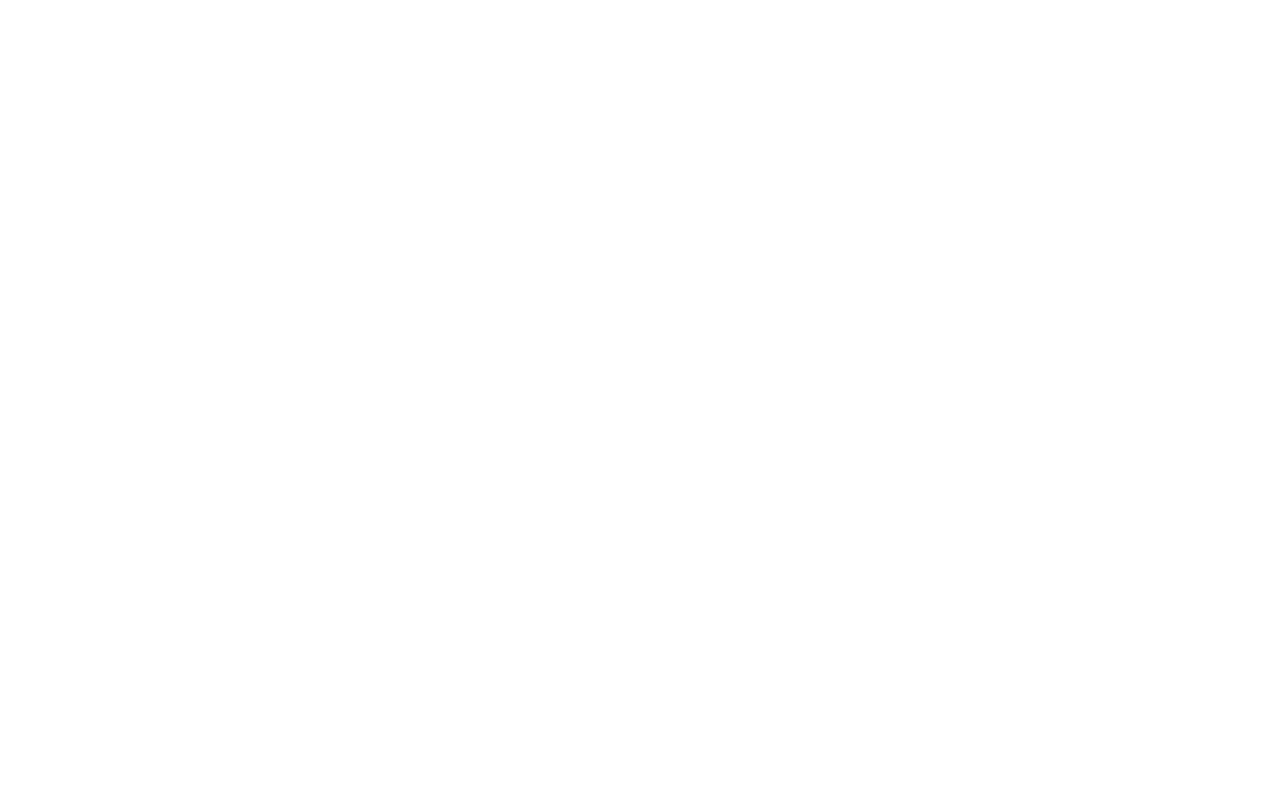
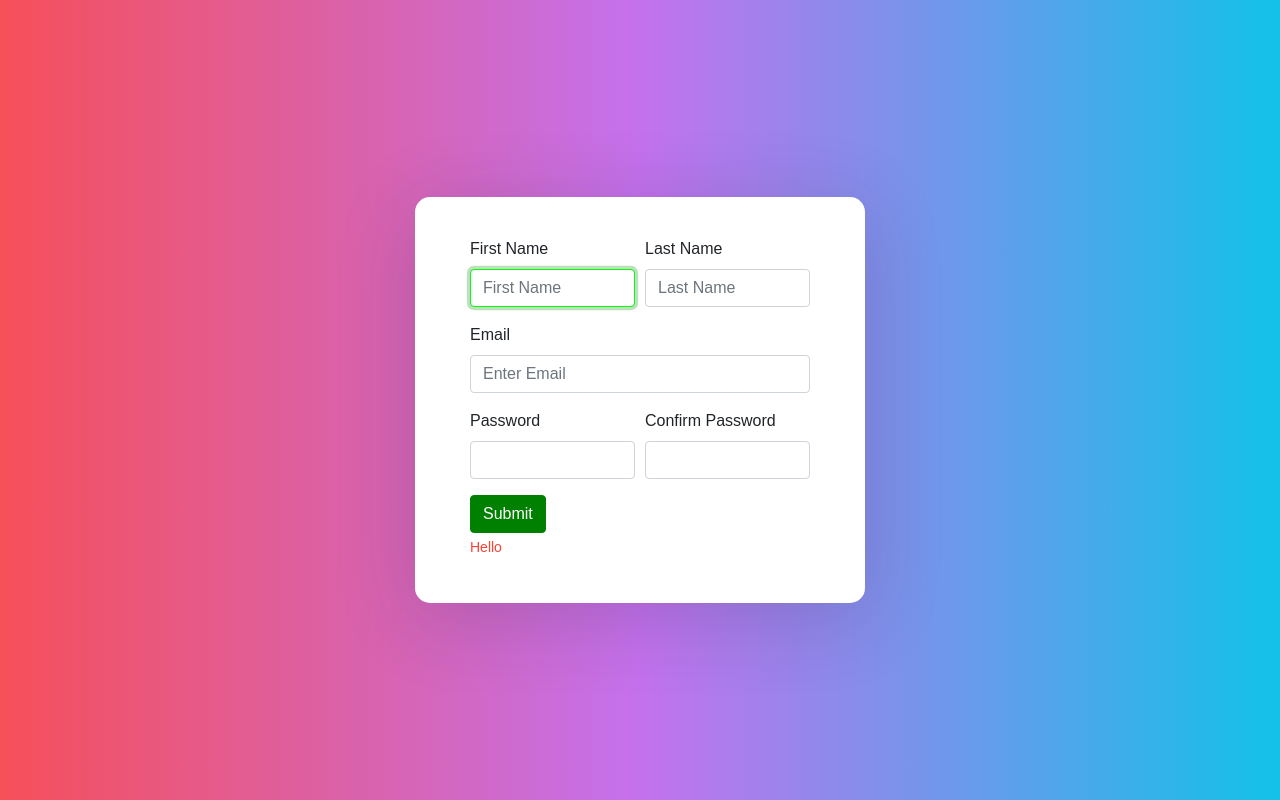
Before and after one commit to alanshiau717/to_do_list, a React (Create React App) app in the folder client/: page /signup in a window 1280 px wide. Built offline with nearby package versions, Linux system fonts and the light colour scheme.

Commit message:
completed signup frontend

```diff
--- a/client/src/App.tsx
+++ b/client/src/App.tsx
@@ -7,14 +7,24 @@
 import ForgotPwd from "./components/forgot-password";
 import Wrapper from "./components/wrappers/verification_wrapper";
 import MainView from "./components/wrappers/main_view_wrapper";
+import SignUp from "./components/sign-up";
 class App extends Component {
   render() {
     return (
       <div className="App">
         <div>
           <Switch>
-            <Route exact path={["/"]} component={Wrapper(LoginPage)} />
-            <Route exact path="/forgot" component={Wrapper(ForgotPwd)} />
+            <Route
+              exact
+              path={["/"]}
+              component={Wrapper(LoginPage)}
+            />
+            <Route
+              exact
+              path="/forgot"
+              component={Wrapper(ForgotPwd)}
+            />
+            <Route exact path="/signup" component={Wrapper(SignUp)} />
             <Route path="/main" component={MainView} />
           </Switch>
         </div>
--- a/client/src/components/forgot-password.tsx
+++ b/client/src/components/forgot-password.tsx
@@ -7,6 +7,6 @@
   //   super(props);
   // }
   render() {
-    return <div></div>;
+    return <div>this is the forget password page</div>;
   }
 }
--- a/client/src/components/login-page.tsx
+++ b/client/src/components/login-page.tsx
@@ -62,7 +62,10 @@
         {uservalid === false && trycount <= 4 && (
           <Alert
             variant="danger"
-            style={{ margin: "0px 0px 0px 0px", padding: "5px 5px 5px 5px" }}
+            style={{
+              margin: "0px 0px 0px 0px",
+              padding: "5px 5px 5px 5px",
+            }}
           >
             Email or password is wrong.
           </Alert>
@@ -70,7 +73,10 @@
         {uservalid === false && trycount > 4 && (
           <Alert
             variant="danger"
-            style={{ margin: "0px 0px 0px 0px", padding: "5px 5px 5px 5px" }}
+            style={{
+              margin: "0px 0px 0px 0px",
+              padding: "5px 5px 5px 5px",
+            }}
           >
             Email or password is wrong. <br />
             <Alert.Link href="#">Reset your password.</Alert.Link>
@@ -106,23 +112,35 @@
               className="custom-control-input"
               id="customCheck1"
             />
-            <label className="custom-control-label" htmlFor="customCheck1">
+            <label
+              className="custom-control-label"
+              htmlFor="customCheck1"
+            >
               Remember me
             </label>
           </div>
         </div>
 
         <button
-          // type="submit"
           type="button"
           className="btn btn-dark btn-lg btn-block"
           onClick={this.verify_login}
         >
           Sign in
         </button>
-        <p className="forgot-password text-right">
-          Forgot <Link to="/forgot">password?</Link>
-        </p>
+        <div
+          style={{
+            display: "grid",
+            gridTemplateColumns: "auto auto",
+          }}
+        >
+          <div style={{ gridColumn: "1/2" }} className="text-left">
+            <Link to="/signup"> Sign up </Link>
+          </div>
+          <div style={{ gridColumn: "2/3" }} className="text-right">
+            Forgot <Link to="/forgot">password?</Link>
+          </div>
+        </div>
       </form>
     );
   }
--- /dev/null
+++ b/client/src/components/sign-up.tsx
@@ -0,0 +1,298 @@
+import React from "react";
+import UserAccessService from "../services/user.access";
+import {
+  Form,
+  Button,
+  Col,
+  // FormControlElement,
+} from "react-bootstrap";
+import { ThemeConsumer } from "react-bootstrap/esm/ThemeProvider";
+interface ErrorObj {
+  pwd: {
+    error_msg: string;
+    is_err: boolean;
+  };
+  fname: {
+    error_msg: string;
+    is_err: boolean;
+  };
+  lname: {
+    error_msg: string;
+    is_err: boolean;
+  };
+  email: {
+    error_msg: string;
+    is_err: boolean;
+  };
+}
+interface FormValues {
+  fname: string;
+  lname: string;
+  pwd: string;
+  confpwd: string;
+  email: string;
+}
+interface Props {}
+interface State {
+  banner_message: string;
+  validation: boolean;
+  error: ErrorObj;
+  formValues: FormValues;
+}
+
+export default class LoginPage extends React.Component<Props, State> {
+  constructor(props: Props) {
+    super(props);
+    this.handleSubmit = this.handleSubmit.bind(this);
+    this.handleChange = this.handleChange.bind(this);
+    this.state = {
+      banner_message: "",
+      validation: false,
+      error: {
+        pwd: {
+          error_msg: "",
+          is_err: false,
+        },
+        fname: {
+          error_msg: "",
+          is_err: false,
+        },
+        lname: {
+          error_msg: "",
+          is_err: false,
+        },
+        email: {
+          error_msg: "",
+          is_err: false,
+        },
+      },
+      formValues: {
+        fname: "",
+        lname: "",
+        pwd: "",
+        confpwd: "",
+        email: "",
+      },
+    };
+  }
+  validate() {
+    var canSubmit = true;
+    var tempErr = this.state.error;
+    if (this.state.formValues.fname === "") {
+      tempErr.fname = {
+        error_msg: "Please Enter First Name",
+        is_err: true,
+      };
+      canSubmit = false;
+    } else {
+      tempErr.fname.is_err = false;
+    }
+
+    if (this.state.formValues.lname === "") {
+      tempErr.lname = {
+        error_msg: "Please Enter Last Name",
+        is_err: true,
+      };
+      canSubmit = false;
+    } else {
+      tempErr.lname.is_err = false;
+    }
+    if (this.state.formValues.pwd === "") {
+      tempErr.pwd = {
+        error_msg: "Please Enter a password",
+        is_err: true,
+      };
+      canSubmit = false;
+    } else if (
+      this.state.formValues.pwd !== this.state.formValues.confpwd
+    ) {
+      tempErr.pwd = {
+        error_msg: "Passwords don't match",
+        is_err: true,
+      };
+      canSubmit = false;
+    } else {
+      tempErr.pwd.is_err = false;
+    }
+    var emailPattern =
+      /^[a-zA-Z0-9._-]+@[a-zA-Z0-9.-]+\.[a-zA-Z]{2,4}$/;
+
+    if (!emailPattern.test(this.state.formValues.email)) {
+      tempErr.email = {
+        error_msg: "Please enter a valid email",
+        is_err: true,
+      };
+      canSubmit = false;
+    } else {
+      tempErr.email.is_err = false;
+    }
+    this.setState({
+      error: tempErr,
+    });
+    return canSubmit;
+  }
+
+  handleChange(e: React.ChangeEvent<HTMLInputElement>) {
+    this.setState({
+      formValues: {
+        ...this.state.formValues,
+        [e.target.name]: e.target.value,
+      },
+    });
+  }
+  handleSubmit(e: React.FormEvent<HTMLFormElement>) {
+    e.preventDefault();
+    e.stopPropagation();
+    this.setState({
+      validation: true,
+    });
+
+    var canSubmit = this.validate();
+    if (canSubmit) {
+      var data = {
+        firstName: this.state.formValues.fname,
+        lastName: this.state.formValues.lname,
+        email: this.state.formValues.email,
+        password: this.state.formValues.pwd,
+      };
+      UserAccessService.signup(data)
+        .then((response) => {
+          console.log(response);
+          return response;
+        })
+        .catch((e) => {
+          if (e.response.data.message === "Error: Email Exists") {
+          }
+        });
+    }
+  }
+  render() {
+    return (
+      <Form onSubmit={this.handleSubmit}>
+        <Form.Row>
+          <Form.Group as={Col}>
+            <Form.Label>First Name</Form.Label>
+            <Form.Control
+              autoFocus
+              type="input"
+              placeholder="First Name"
+              name="fname"
+              value={this.state.formValues.fname}
+              onChange={(e: React.ChangeEvent<HTMLInputElement>) => {
+                this.handleChange(e);
+
+                if (this.state.validation) {
+                  setTimeout(() => {
+                    this.validate();
+                  }, 1);
+                }
+              }}
+              isInvalid={this.state.error.fname.is_err}
+            />
+            <Form.Control.Feedback type="invalid">
+              {this.state.error.fname.error_msg}
+            </Form.Control.Feedback>
+          </Form.Group>
+
+          <Form.Group as={Col}>
+            <Form.Label>Last Name</Form.Label>
+            <Form.Control
+              // required
+              type="input"
+              placeholder="Last Name"
+              name="lname"
+              onChange={(e: React.ChangeEvent<HTMLInputElement>) => {
+                this.handleChange(e);
+
+                if (this.state.validation) {
+                  setTimeout(() => {
+                    this.validate();
+                  }, 1);
+                }
+              }}
+              value={this.state.formValues.lname}
+              isInvalid={this.state.error.lname.is_err}
+            />
+            <Form.Control.Feedback type="invalid">
+              {this.state.error.lname.error_msg}
+            </Form.Control.Feedback>
+          </Form.Group>
+        </Form.Row>
+
+        <Form.Group controlId="formGridEmial">
+          <Form.Label>Email</Form.Label>
+          <Form.Control
+            onChange={(e: React.ChangeEvent<HTMLInputElement>) => {
+              this.handleChange(e);
+
+              if (this.state.validation) {
+                setTimeout(() => {
+                  this.validate();
+                }, 1);
+              }
+            }}
+            value={this.state.formValues.email}
+            placeholder="Enter Email"
+            name="email"
+            isInvalid={this.state.error.email.is_err}
+          />
+          <Form.Control.Feedback type="invalid">
+            Please provide a valid email
+          </Form.Control.Feedback>
+        </Form.Group>
+
+        <Form.Row>
+          <Form.Group as={Col}>
+            <Form.Label>Password</Form.Label>
+            <Form.Control
+              // required
+              type="password"
+              placeholder=""
+              name="pwd"
+              onChange={(e: React.ChangeEvent<HTMLInputElement>) => {
+                this.handleChange(e);
+
+                if (this.state.validation) {
+                  setTimeout(() => {
+                    this.validate();
+                  }, 1);
+                }
+              }}
+              value={this.state.formValues.pwd}
+              isInvalid={this.state.error.pwd.is_err}
+            />
+            <Form.Control.Feedback type="invalid">
+              {this.state.error.pwd.error_msg}
+            </Form.Control.Feedback>
+          </Form.Group>
+
+          <Form.Group as={Col}>
+            <Form.Label>Confirm Password</Form.Label>
+            <Form.Control
+              // required
+              type="password"
+              placeholder=""
+              name="confpwd"
+              onChange={(e: React.ChangeEvent<HTMLInputElement>) => {
+                this.handleChange(e);
+
+                if (this.state.validation) {
+                  setTimeout(() => {
+                    this.validate();
+                  }, 1);
+                }
+              }}
+              value={this.state.formValues.confpwd}
+              isInvalid={this.state.error.pwd.is_err}
+            />
+          </Form.Group>
+        </Form.Row>
+
+        <Button variant="primary" type="submit">
+          Submit
+        </Button>
+        <div className="invalid-feedback d-block">Hello</div>
+      </Form>
+    );
+  }
+}
--- /dev/null
+++ b/client/src/models/client/user.signup.d.ts
@@ -0,0 +1,6 @@
+export default interface UserSignup {
+    firstName: string;
+    lastName: string;
+    email: string;
+    password: string;
+  }
--- a/client/src/services/user.access.ts
+++ b/client/src/services/user.access.ts
@@ -1,16 +1,17 @@
 import http from "../http-common";
 import UserLoginType from "../models/shared/user.login";
+import UserSignup from "../models/client/user.signup"
 import IJWT from "../models/shared/jwt";
+
 class UserAccessService {
-  signup() {
-    return http.post("/account/signup");
+  signup(data: UserSignup) {
+    return http.post("/account/signup", data)
   }
   signin(data: UserLoginType) {
     return http.post("/account/signin", data).then((response) => {
       if (response.data.accessToken) {
         localStorage.setItem("user", JSON.stringify(response.data));
       }
-      console.log(response);
       return response.data;
     });
 
```
Also changed, not shown: 1 other file (tests, documents, lock files or other folders).
